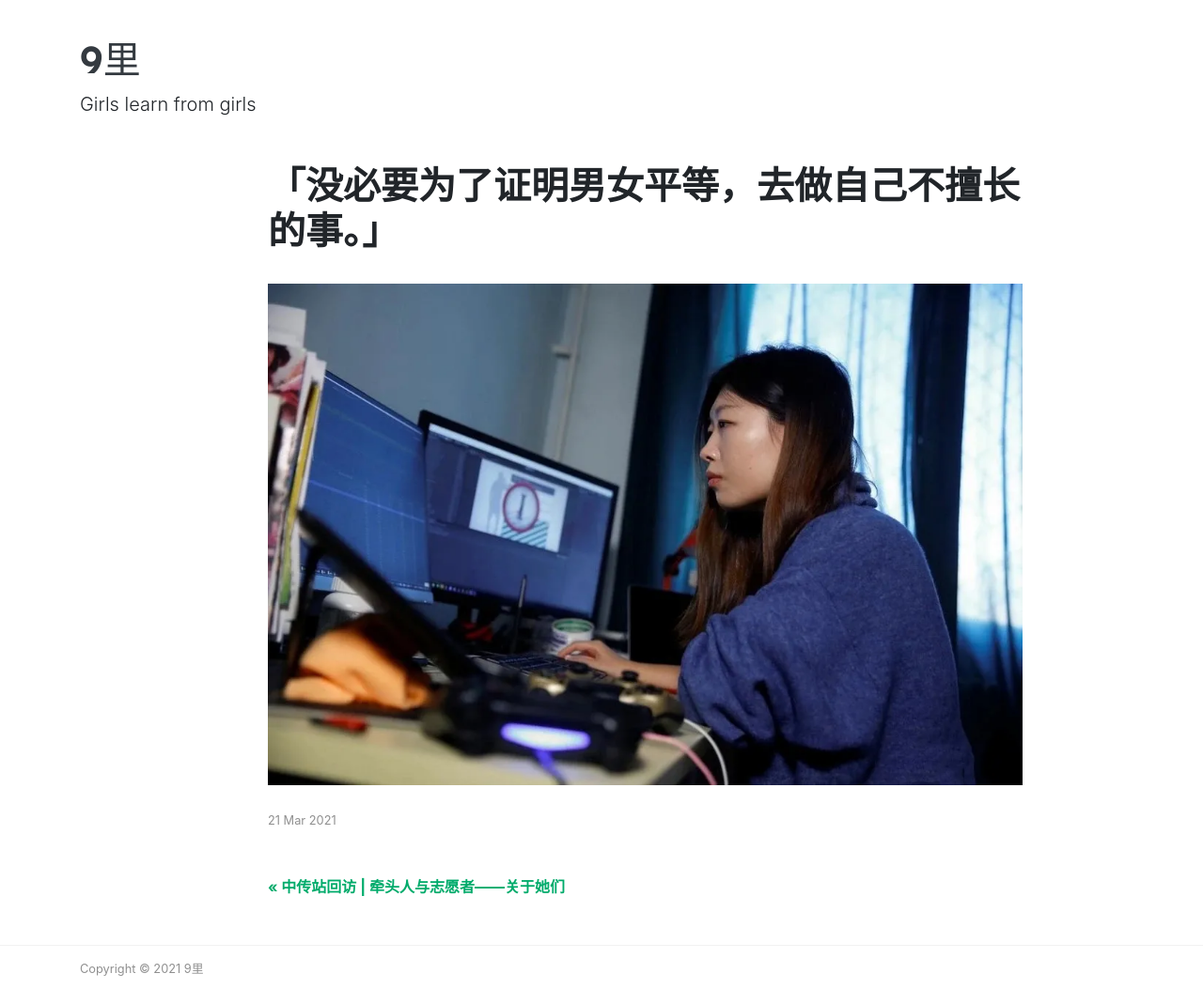
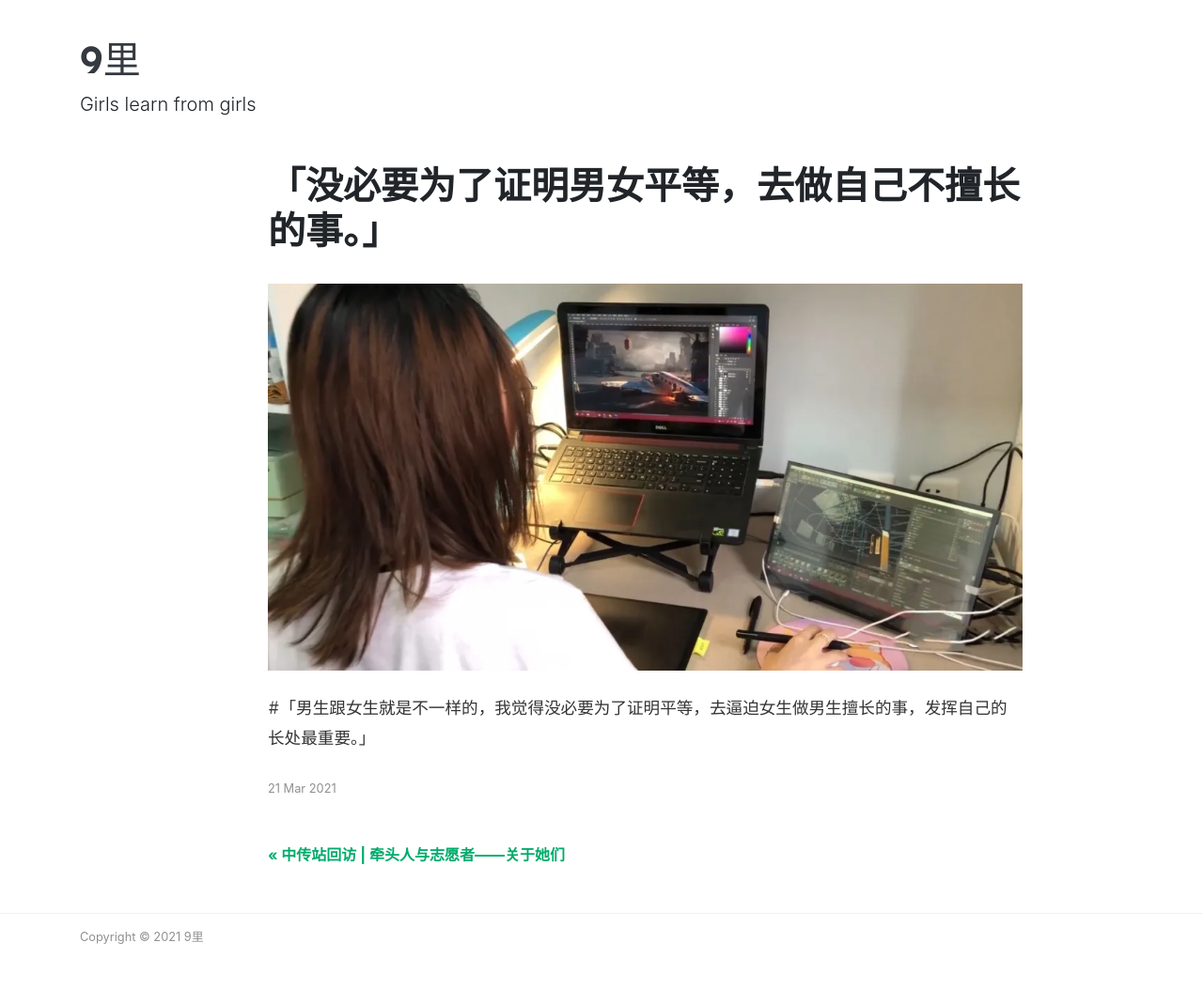
Before and after one commit to xu9li/my-first-blog, a Jekyll site: the page built from _posts/2021-03-21-girls-hello-world.md, in a window 1280 px wide. Shown: the whole page at 94% size. Built offline with Jekyll 4.4.1, drawn with Linux system fonts in a browser that asks for light colours; nearby versions of some CDN libraries; after the commit the page ends 1020 px from its top, so only the background shows below that.

Commit message:
修改了文章
修改文章

```diff
--- a/_posts/2021-03-21-girls-hello-world.md
+++ b/_posts/2021-03-21-girls-hello-world.md
@@ -1,5 +1,6 @@
 ---
 layout: post
 title:  "「没必要为了证明男女平等，去做自己不擅长的事。」"
-image: assets/images/01.png
+image: assets/images/002.png
 ---
+#「男生跟女生就是不一样的，我觉得没必要为了证明平等，去逼迫女生做男生擅长的事，发挥自己的长处最重要。」
```
